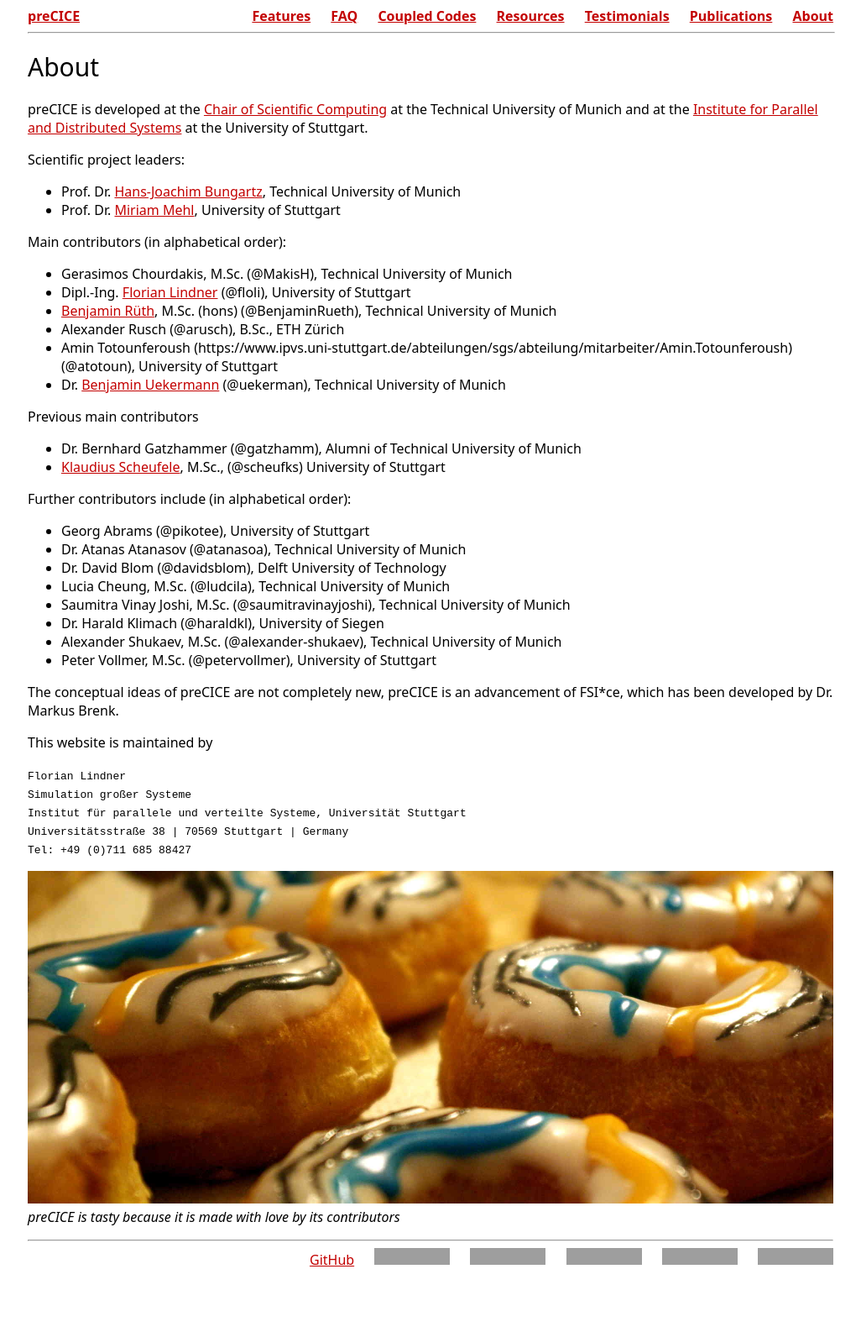
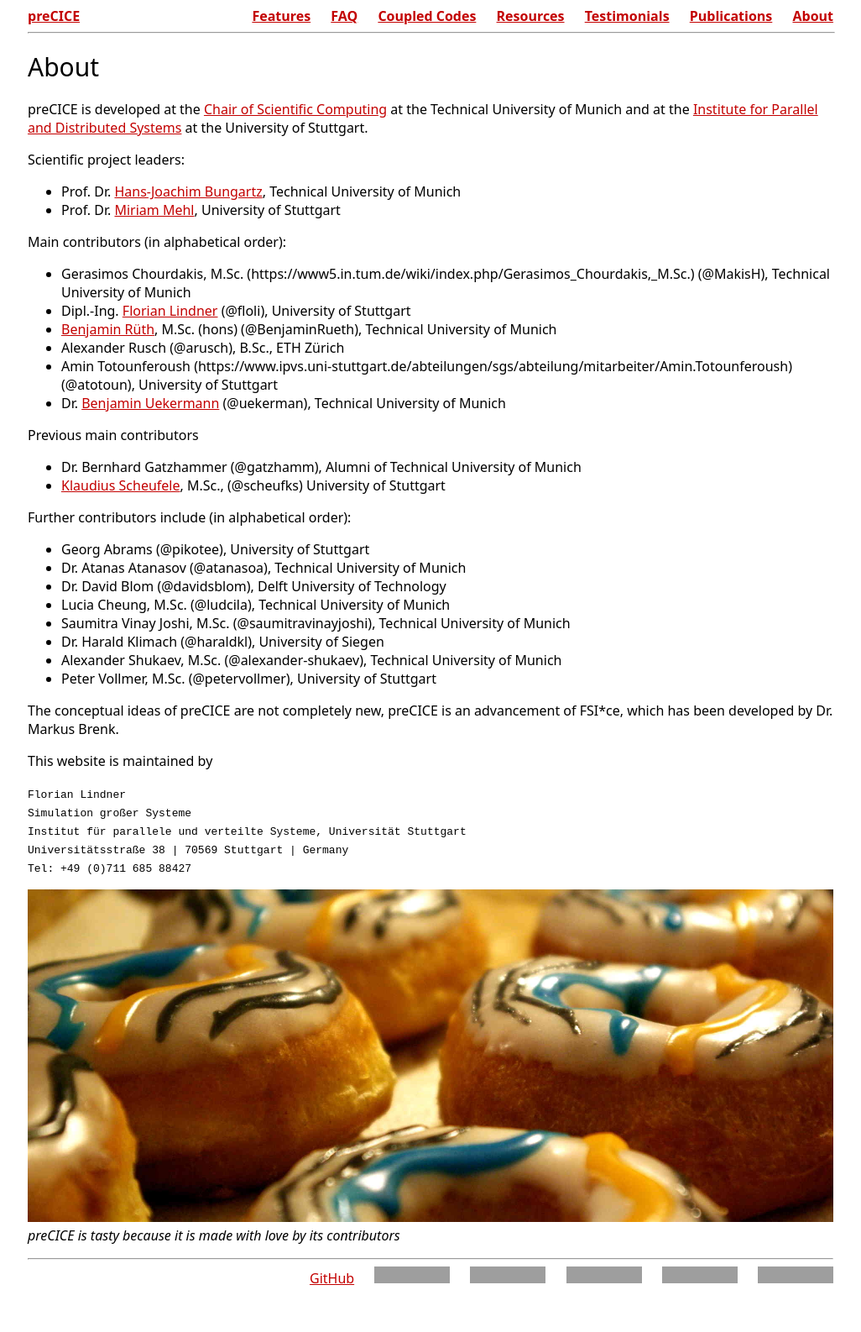
Before and after one commit to precice/precice.github.io_old, a Jekyll site: the page built from 08-about.md, in a window 1280 px wide. Shown: the whole page at 84% size, without its empty margins (127-1153 px from the left). Built offline with Jekyll 4.4.1, drawn with Linux system fonts in a browser that asks for light colours; before the commit the page ends 1564 px from its top, so only the background shows below that; some of the changed lines change nothing that is shown; grey boxes are pictures that could not be loaded.

Commit message:
Also add link to Makis

```diff
--- a/08-about.md
+++ b/08-about.md
@@ -15,7 +15,7 @@
 
 Main contributors (in alphabetical order):
 
-+ Gerasimos Chourdakis, M.Sc. (@MakisH), Technical University of Munich
++ Gerasimos Chourdakis, M.Sc. (https://www5.in.tum.de/wiki/index.php/Gerasimos_Chourdakis,_M.Sc.) (@MakisH), Technical University of Munich
 + Dipl.-Ing. [Florian Lindner](https://www.ipvs.uni-stuttgart.de/abteilungen/sgs/abteilung/mitarbeiter/Florian.Lindner) (@floli), University of Stuttgart
 + [Benjamin Rüth](https://www5.in.tum.de/wiki/index.php/Benjamin_R%C3%BCth,_M.Sc._(hons)), M.Sc. (hons) (@BenjaminRueth), Technical University of Munich
 + Alexander Rusch (@arusch), B.Sc., ETH Zürich
```
